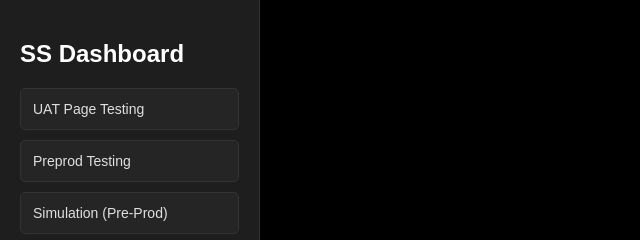
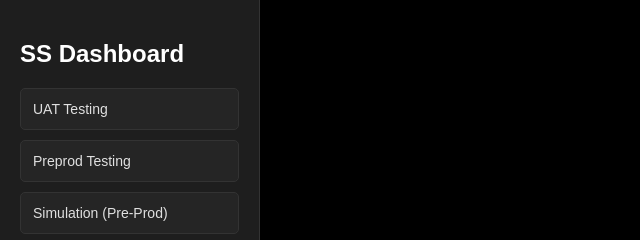
Before and after one commit to systemspcpyd/dashboard, a website: page index.html in a window 1280 px wide. Shown: the top 240 px of the page, 0-640 px from the left. Drawn offline with Linux system fonts and the light colour scheme.

Commit message:
Update index.html

```diff
--- a/index.html
+++ b/index.html
@@ -30,7 +30,7 @@
     <div class="layout">
         <div class="sidebar">
             <h2>SS Dashboard</h2>
-            <button class="nav-btn" onclick="openPage('https://systemspc.vercel.app/sandbox/index.html')">UAT Page Testing</button>
+            <button class="nav-btn" onclick="openPage('https://systemspc.vercel.app/sandbox/index.html')">UAT Testing</button>
             <button class="nav-btn" onclick="openPage('https://systemspc.vercel.app/preprod/index.html')">Preprod Testing</button>
             <button class="nav-btn" onclick="openPage('https://systemspc.vercel.app/simulation/mpi-preprod-hosted.html')">Simulation (Pre-Prod)</button>
             <button class="nav-btn" onclick="openPage('https://systemspc.vercel.app/production/index.html')">Production Testing</button>
```
